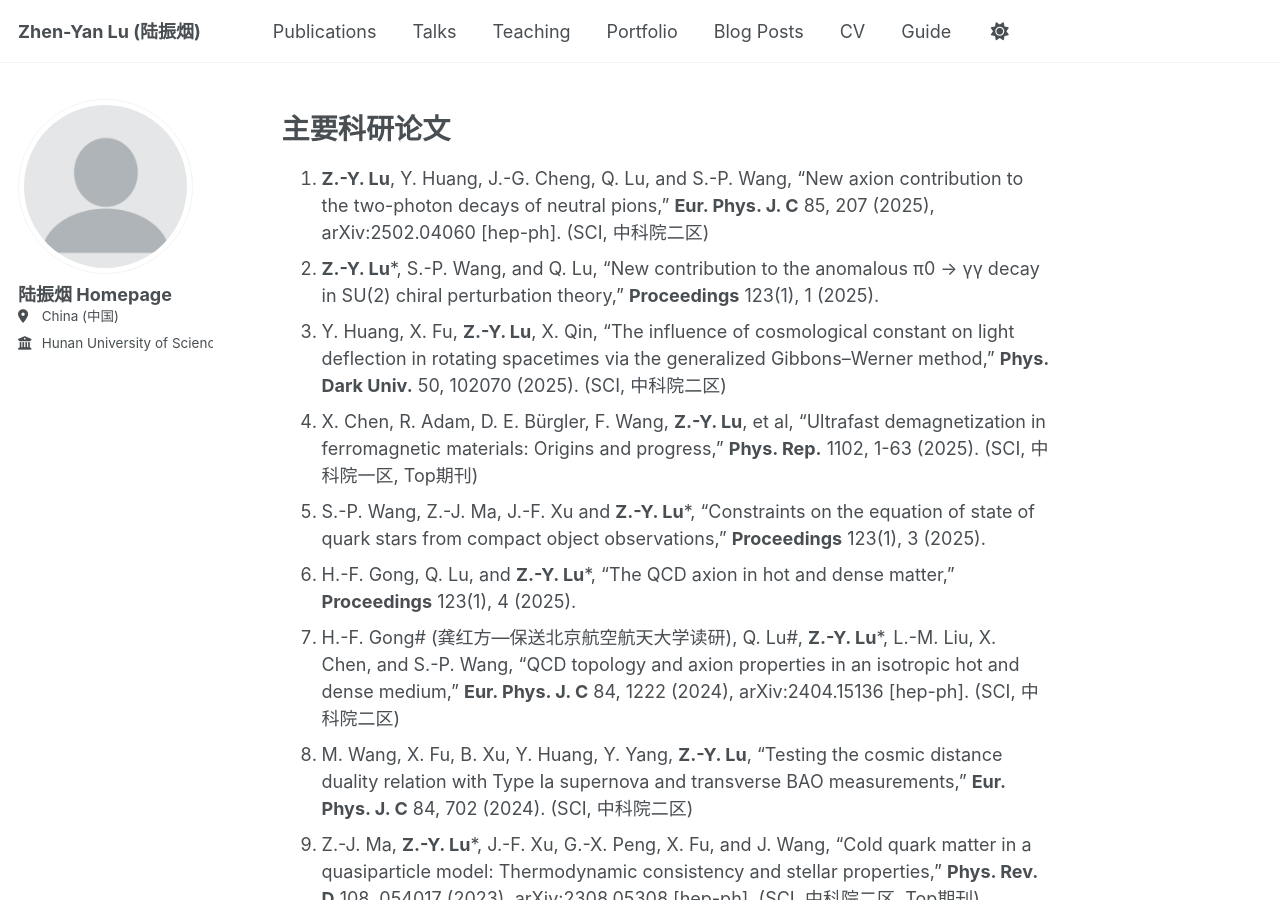
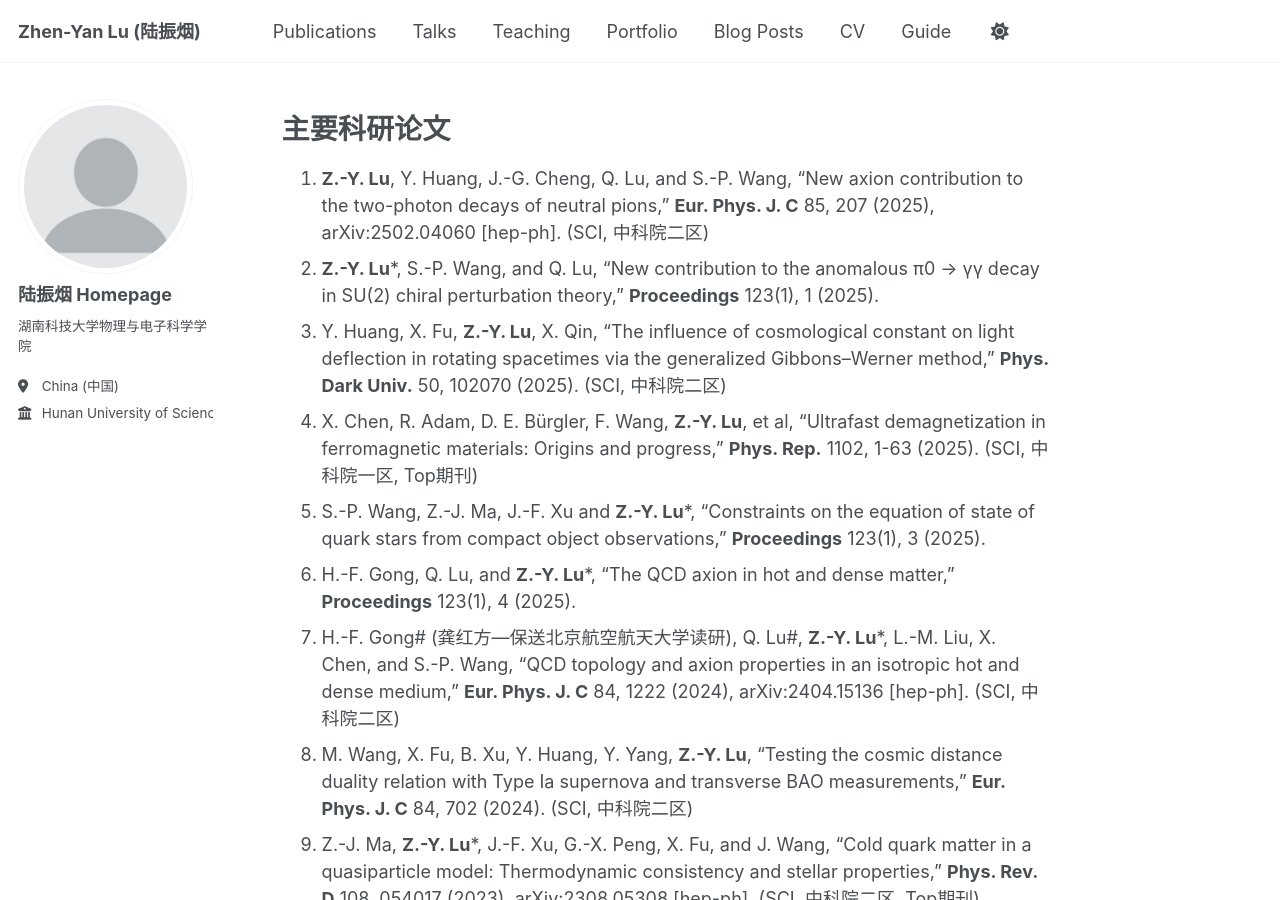
Before and after one commit to luzhenyan-stack/luzhenyan.github.io, a Jekyll site: the page built from _pages/about.md, in a window 1280 px wide and 900 px high. Built offline with Jekyll 4.4.1, drawn with Linux system fonts in a browser that asks for light colours; a script that is not in the unit is left out.

Commit message:
Update _config.yml

```diff
--- a/_config.yml
+++ b/_config.yml
@@ -26,7 +26,7 @@ author:
   avatar           : "profile.png"
   name             : "陆振烟 Homepage"
   pronouns         : # example: "she/her"
-  bio              : # "Short biography for the left-hand sidebar"
+  bio              :  "湖南科技大学物理与电子科学学院"
   location         : "China (中国)"
   employer         : "Hunan University of Science and Technology (湖南科技大学)"
   uri              : # URL
```
